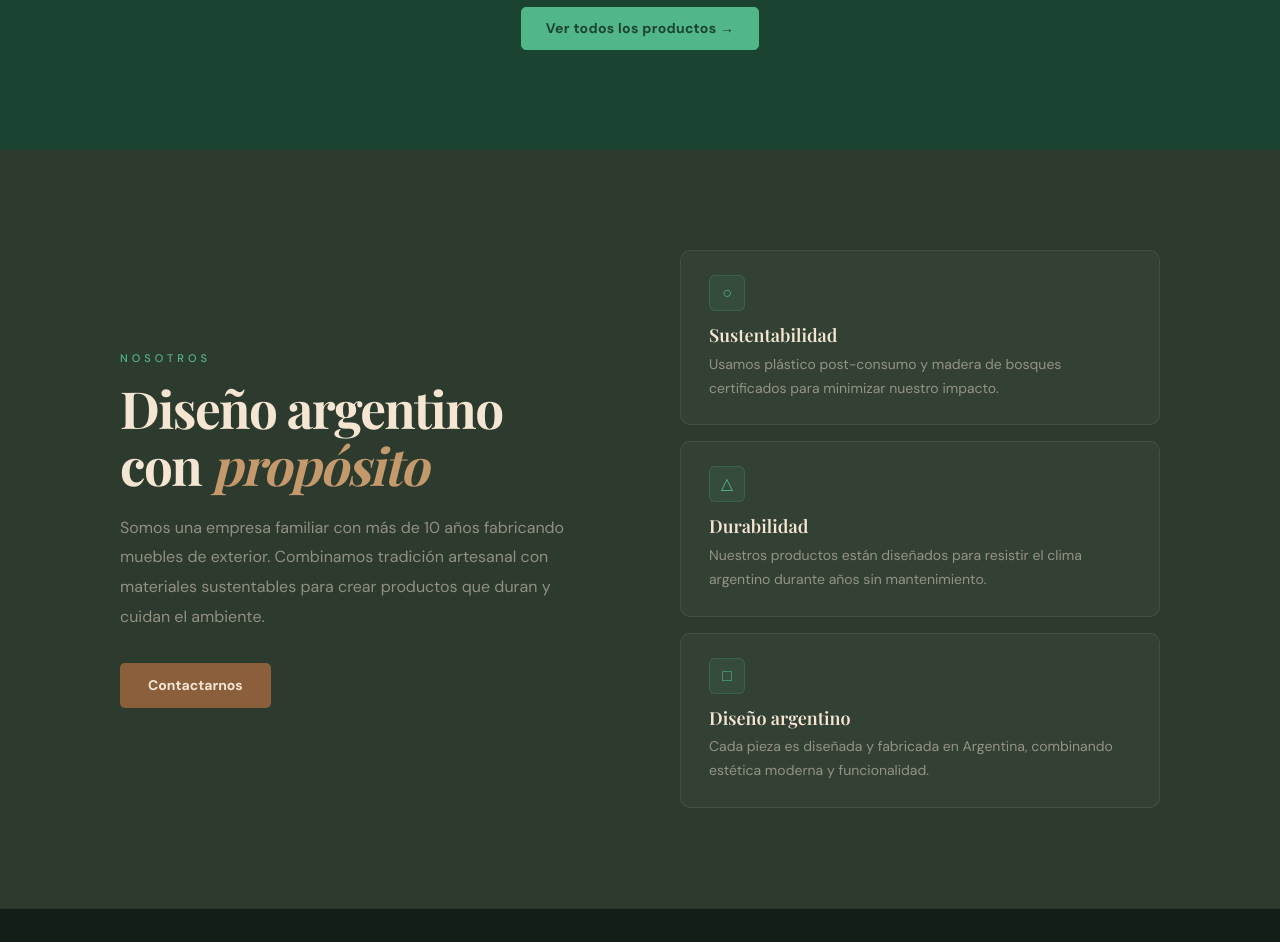
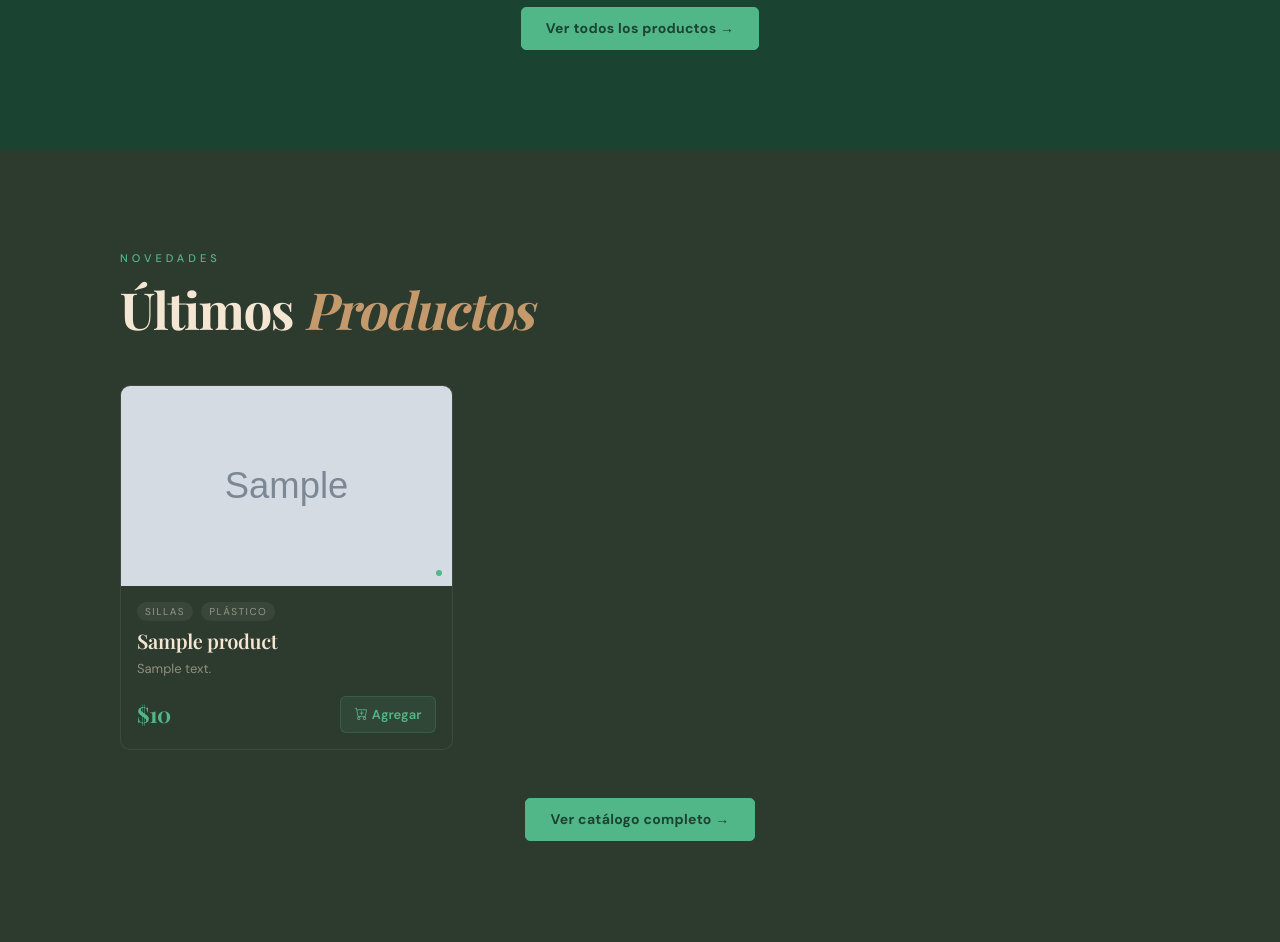
Before and after one commit to Franxo54321/UrbanPlast, a Flask app: page / in a window 1280 px wide. Shown: the part 2511-3453 px from the top of the page. Run offline with Flask 3, Linux system fonts and the light colour scheme; tables that the repository leaves empty hold one stand-in row (values such as "Sample post"); grey boxes marked "Sample" are stand-in pictures; some libraries are stand-ins or nearby versions; some web fonts are replaced.

Commit message:
fix: guard against None description in product cards

```diff
--- a/app/templates/index.html
+++ b/app/templates/index.html
@@ -89,7 +89,7 @@
                     <h3 class="product-card-name">
                         <a href="{{ url_for('main.product_detail', slug=product.slug) }}">{{ product.name }}</a>
                     </h3>
-                    <p class="product-card-desc">{{ product.description[:80] }}{% if product.description|length > 80 %}…{% endif %}</p>
+                    <p class="product-card-desc">{{ (product.description or '')[:80] }}{% if (product.description or '')|length > 80 %}…{% endif %}</p>
                     <div class="product-card-footer">
                         <span class="product-card-price">${{ "%.0f"|format(product.price) }}</span>
                         <button class="btn btn-product-detail add-to-cart-btn" data-product-id="{{ product.id }}">
@@ -108,7 +108,7 @@
 {% endif %}
 
 <!-- Últimos productos -->
-{% if latest and latest != featured %}
+{% if latest %}
 <section class="section-products section-products--alt">
     <div class="section-inner">
         <div class="section-eyebrow">Novedades</div>
@@ -128,7 +128,7 @@
                     <h3 class="product-card-name">
                         <a href="{{ url_for('main.product_detail', slug=product.slug) }}">{{ product.name }}</a>
                     </h3>
-                    <p class="product-card-desc">{{ product.description[:80] }}{% if product.description|length > 80 %}…{% endif %}</p>
+                    <p class="product-card-desc">{{ (product.description or '')[:80] }}{% if (product.description or '')|length > 80 %}…{% endif %}</p>
                     <div class="product-card-footer">
                         <span class="product-card-price">${{ "%.0f"|format(product.price) }}</span>
                         <button class="btn btn-product-detail add-to-cart-btn" data-product-id="{{ product.id }}">
```
